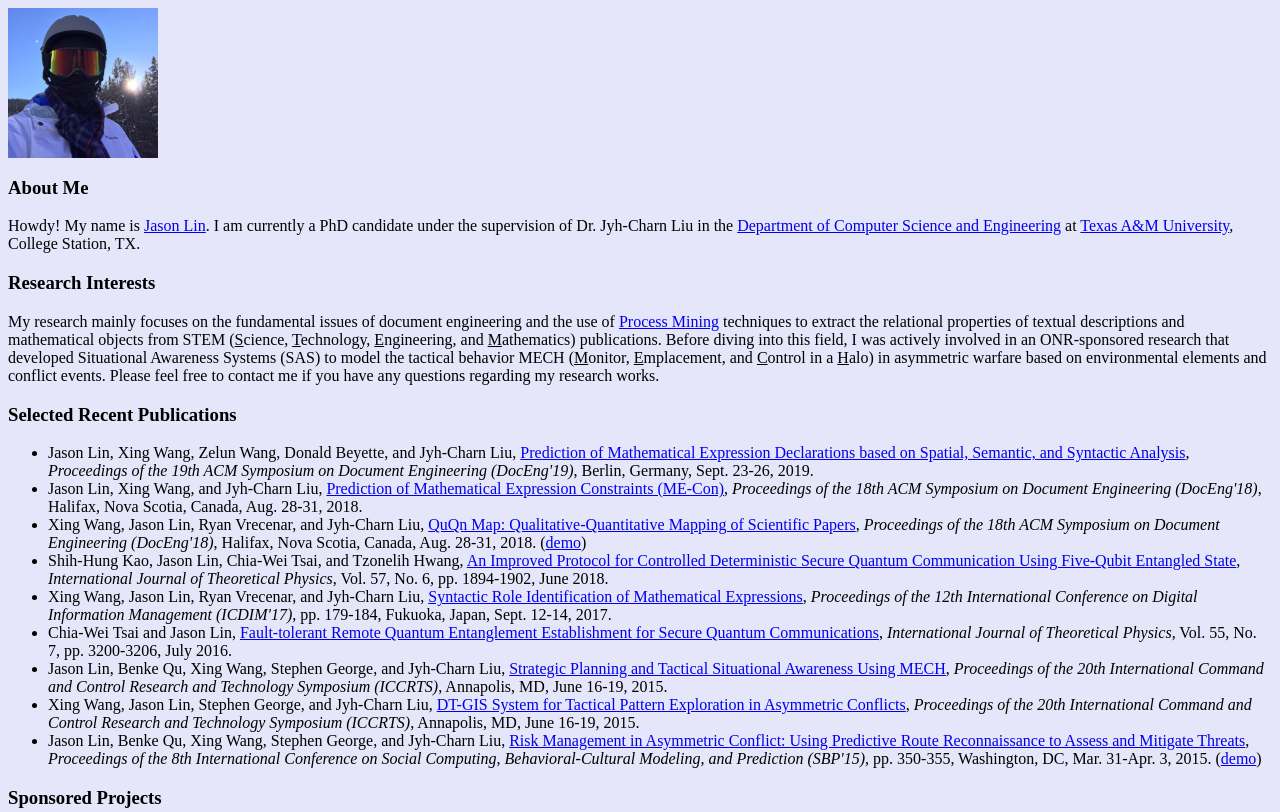
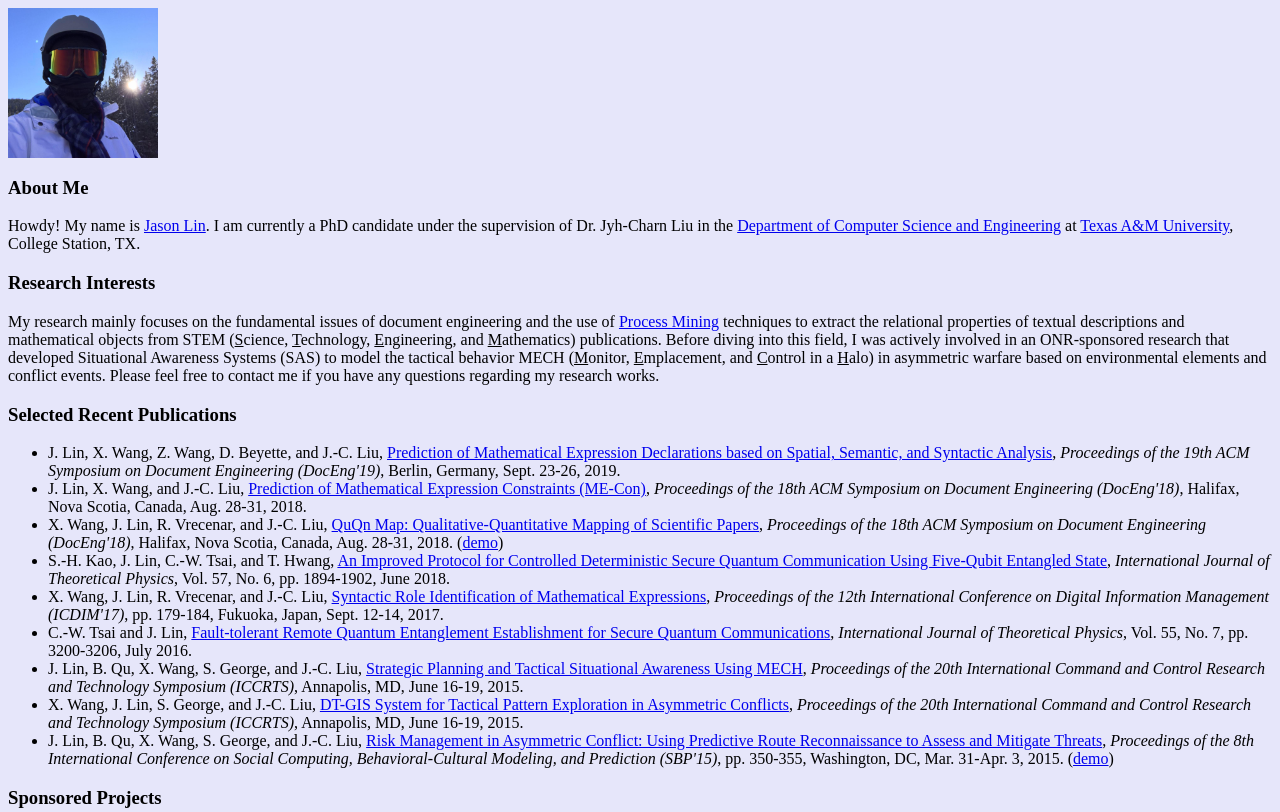
Before and after one commit to senyalin/senyalin.github.io, a plain HTML site: page index.html in a window 1280 px wide. Shown: the top 812 px of the page. Drawn offline with nearby package versions, Linux system fonts and the light colour scheme.

Commit message:
Update webpage and CV

```diff
--- a/index.html
+++ b/index.html
@@ -48,15 +48,15 @@
         <div>
             <h3>Selected Recent Publications</h3>
             <ul>
-                <li>Jason Lin, Xing Wang, Zelun Wang, Donald Beyette, and Jyh-Charn Liu, <a href="https://doceng.org/doceng2019/program" target="_blank">Prediction of Mathematical Expression Declarations based on Spatial, Semantic, and Syntactic Analysis</a>, <i>Proceedings of the 19th ACM Symposium on Document Engineering (DocEng'19)</i>, Berlin, Germany, Sept. 23-26, 2019.</li>
-				<li>Jason Lin, Xing Wang, and Jyh-Charn Liu, <a href="https://dl.acm.org/citation.cfm?id=3229106" target="_blank">Prediction of Mathematical Expression Constraints (ME-Con)</a>, <i>Proceedings of the 18th ACM Symposium on Document Engineering (DocEng'18)</i>, Halifax, Nova Scotia, Canada, Aug. 28-31, 2018.</li>
-                <li>Xing Wang, Jason Lin, Ryan Vrecenar, and Jyh-Charn Liu, <a href="https://dl.acm.org/citation.cfm?id=3229116" target="_blank">QuQn Map: Qualitative-Quantitative Mapping of Scientific Papers</a>, <i>Proceedings of the 18th ACM Symposium on Document Engineering (DocEng'18)</i>, Halifax, Nova Scotia, Canada, Aug. 28-31, 2018. (<a href="https://senyalin.github.io/research/quqn.mp4" target="_blank">demo</a>)</li>
-                <li>Shih-Hung Kao, Jason Lin, Chia-Wei Tsai, and Tzonelih Hwang, <a href="https://link.springer.com/article/10.1007/s10773-018-3715-5" target="_blank">An Improved Protocol for Controlled Deterministic Secure Quantum Communication Using Five-Qubit Entangled State</a>, <i>International Journal of Theoretical Physics</i>, Vol. 57, No. 6, pp. 1894-1902, June 2018.</li>
-				<li>Xing Wang, Jason Lin, Ryan Vrecenar, and Jyh-Charn Liu, <a href="https://ieeexplore.ieee.org/abstract/document/8244676" target="_blank">Syntactic Role Identification of Mathematical Expressions</a>, <i>Proceedings of the 12th International Conference on Digital Information Management (ICDIM'17)</i>, pp. 179-184, Fukuoka, Japan, Sept. 12-14, 2017.</li>
-				<li>Chia-Wei Tsai and Jason Lin, <a href="https://link.springer.com/article/10.1007/s10773-016-2950-x" target="_blank">Fault-tolerant Remote Quantum Entanglement Establishment for Secure Quantum Communications</a>, <i>International Journal of Theoretical Physics</i>, Vol. 55, No. 7, pp. 3200-3206, July 2016.</li>
-				<li>Jason Lin, Benke Qu, Xing Wang, Stephen George, and Jyh-Charn Liu, <a href="https://senyalin.github.io/research/109_preprint.pdf" target="_blank">Strategic Planning and Tactical Situational Awareness Using MECH</a>, <i>Proceedings of the 20th International Command and Control Research and Technology Symposium (ICCRTS)</i>, Annapolis, MD, June 16-19, 2015.</li>
-				<li>Xing Wang, Jason Lin, Stephen George, and Jyh-Charn Liu, <a href="https://senyalin.github.io/research/104_preprint.pdf" target="_blank">DT-GIS System for Tactical Pattern Exploration in Asymmetric Conflicts</a>, <i>Proceedings of the 20th International Command and Control Research and Technology Symposium (ICCRTS)</i>, Annapolis, MD, June 16-19, 2015.</li>
-				<li>Jason Lin, Benke Qu, Xing Wang, Stephen George, and Jyh-Charn Liu, <a href="https://link.springer.com/chapter/10.1007/978-3-319-16268-3_42" target="_blank">Risk Management in Asymmetric Conflict: Using Predictive Route Reconnaissance to Assess and Mitigate Threats</a>, <i>Proceedings of the 8th International Conference on Social Computing, Behavioral-Cultural Modeling, and Prediction (SBP'15)</i>, pp. 350-355, Washington, DC, Mar. 31-Apr. 3, 2015. (<a href="https://senyalin.github.io/research/trm.mp4" target="_blank">demo</a>)</li>
+                <li>J. Lin, X. Wang, Z. Wang, D. Beyette, and J.-C. Liu, <a href="https://doceng.org/doceng2019/program" target="_blank">Prediction of Mathematical Expression Declarations based on Spatial, Semantic, and Syntactic Analysis</a>, <i>Proceedings of the 19th ACM Symposium on Document Engineering (DocEng'19)</i>, Berlin, Germany, Sept. 23-26, 2019.</li>
+				<li>J. Lin, X. Wang, and J.-C. Liu, <a href="https://dl.acm.org/citation.cfm?id=3229106" target="_blank">Prediction of Mathematical Expression Constraints (ME-Con)</a>, <i>Proceedings of the 18th ACM Symposium on Document Engineering (DocEng'18)</i>, Halifax, Nova Scotia, Canada, Aug. 28-31, 2018.</li>
+                <li>X. Wang, J. Lin, R. Vrecenar, and J.-C. Liu, <a href="https://dl.acm.org/citation.cfm?id=3229116" target="_blank">QuQn Map: Qualitative-Quantitative Mapping of Scientific Papers</a>, <i>Proceedings of the 18th ACM Symposium on Document Engineering (DocEng'18)</i>, Halifax, Nova Scotia, Canada, Aug. 28-31, 2018. (<a href="https://senyalin.github.io/research/quqn.mp4" target="_blank">demo</a>)</li>
+                <li>S.-H. Kao, J. Lin, C.-W. Tsai, and T. Hwang, <a href="https://link.springer.com/article/10.1007/s10773-018-3715-5" target="_blank">An Improved Protocol for Controlled Deterministic Secure Quantum Communication Using Five-Qubit Entangled State</a>, <i>International Journal of Theoretical Physics</i>, Vol. 57, No. 6, pp. 1894-1902, June 2018.</li>
+				<li>X. Wang, J. Lin, R. Vrecenar, and J.-C. Liu, <a href="https://ieeexplore.ieee.org/abstract/document/8244676" target="_blank">Syntactic Role Identification of Mathematical Expressions</a>, <i>Proceedings of the 12th International Conference on Digital Information Management (ICDIM'17)</i>, pp. 179-184, Fukuoka, Japan, Sept. 12-14, 2017.</li>
+				<li>C.-W. Tsai and J. Lin, <a href="https://link.springer.com/article/10.1007/s10773-016-2950-x" target="_blank">Fault-tolerant Remote Quantum Entanglement Establishment for Secure Quantum Communications</a>, <i>International Journal of Theoretical Physics</i>, Vol. 55, No. 7, pp. 3200-3206, July 2016.</li>
+				<li>J. Lin, B. Qu, X. Wang, S. George, and J.-C. Liu, <a href="https://senyalin.github.io/research/109_preprint.pdf" target="_blank">Strategic Planning and Tactical Situational Awareness Using MECH</a>, <i>Proceedings of the 20th International Command and Control Research and Technology Symposium (ICCRTS)</i>, Annapolis, MD, June 16-19, 2015.</li>
+				<li>X. Wang, J. Lin, S. George, and J.-C. Liu, <a href="https://senyalin.github.io/research/104_preprint.pdf" target="_blank">DT-GIS System for Tactical Pattern Exploration in Asymmetric Conflicts</a>, <i>Proceedings of the 20th International Command and Control Research and Technology Symposium (ICCRTS)</i>, Annapolis, MD, June 16-19, 2015.</li>
+				<li>J. Lin, B. Qu, X. Wang, S. George, and J.-C. Liu, <a href="https://link.springer.com/chapter/10.1007/978-3-319-16268-3_42" target="_blank">Risk Management in Asymmetric Conflict: Using Predictive Route Reconnaissance to Assess and Mitigate Threats</a>, <i>Proceedings of the 8th International Conference on Social Computing, Behavioral-Cultural Modeling, and Prediction (SBP'15)</i>, pp. 350-355, Washington, DC, Mar. 31-Apr. 3, 2015. (<a href="https://senyalin.github.io/research/trm.mp4" target="_blank">demo</a>)</li>
             </ul>
         </div>
         <div>
```
Also changed, not shown: 1 other file.
